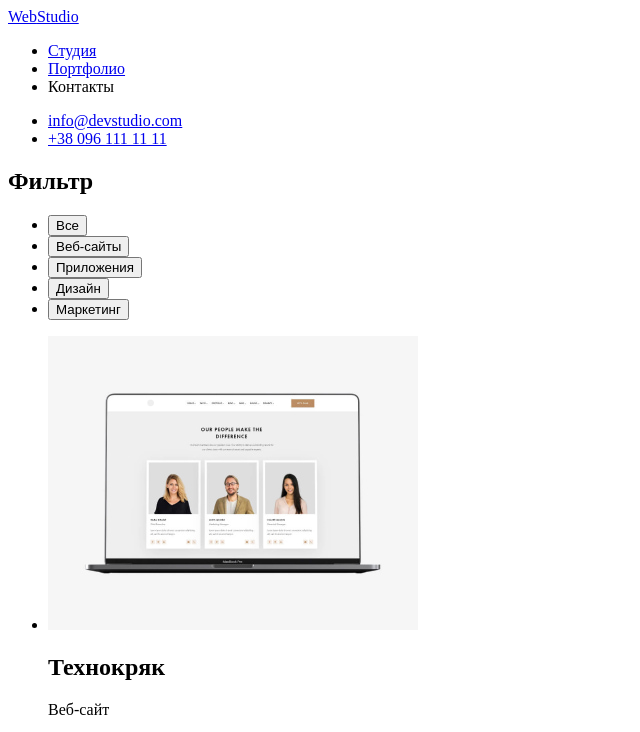
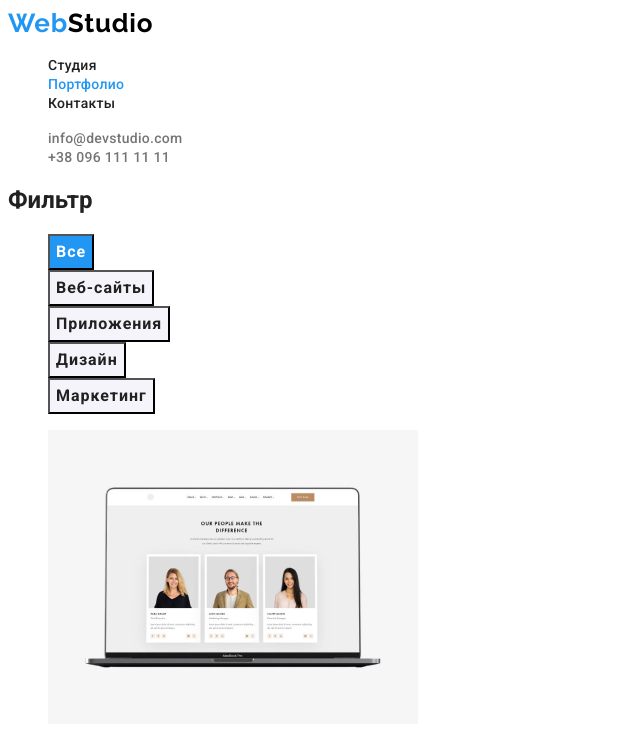
Before and after one commit to yurii-kovalchuk/goit-markup-hw-02, a plain HTML site: page portfolio.html in a window 1280 px wide. Shown: the top 732 px of the page, without its empty margins (0-640 px from the left). Drawn offline with Linux system fonts and the light colour scheme.

Commit message:
add styles to header

```diff
--- a/css/styles.css
+++ b/css/styles.css
@@ -0,0 +1,108 @@
+:root   {
+    /* fonts */
+    --main-font: Roboto, sans-serif;
+    --secondary-font: Raleway, sans-serif;
+
+    /* text colors */
+    --main-txt-cl: #212121;
+    --secondary-txt-cl:#757575;
+    --accent-txt-cl: #2196F3;
+    --white-txt-cl: #ffffff;
+
+    /* bg colors */
+    --dark-bg-cl: #2F303A;
+    --light-bg-cl: #F5F4FA;
+
+    /* others */
+}
+
+body    {
+    font-family: var(--main-font);
+    color: var(--main-txt-cl);
+}
+
+/* reset styles */
+.link   {
+    text-decoration: none;
+    color: currentColor;
+}
+
+.list   {
+    list-style: none;
+}
+
+/* base style */
+.btn    {
+    font-family: inherit;
+    font-weight: 700;
+    font-size: 16px;
+    line-height: calc(30 / 16);
+    letter-spacing: 0.06em;
+    cursor: pointer;
+    background-color: var(--light-bg-cl);
+    color: var(--main-txt-cl);
+
+}
+/* Header */
+.header-logo,
+.footer-logo    {
+    font-family: var(--secondary-font);
+    font-weight: 700;
+    font-size: 26px;
+    line-height: calc(31 / 26);
+    letter-spacing: 0.03em;
+    color: #000000;
+}
+
+.accent-logo    {
+    color: var(--accent-txt-cl);
+}
+
+.nav-link,
+.contacts-link    {
+    font-weight: 500;
+    font-size: 14px;
+    line-height: calc(16 / 14);
+    letter-spacing: 0.02em;
+    color: var(--main-txt-cl);
+}
+
+.nav-link:hover,
+.nav-link:focus,
+.contacts-link:hover,
+.contacts-link:focus  {
+    color: var(--accent-txt-cl);
+}
+
+.nav-link-current   {
+    color: var(--accent-txt-cl);
+}
+
+.contacts-link{
+    color:var(--secondary-txt-cl)
+}
+
+.hero   {
+    background-color:var(--dark-bg-cl);
+}
+
+.hero-title {
+    font-weight: 900;
+    font-size: 44px;
+    line-height: calc(60 / 44);
+    text-align: center;
+    letter-spacing: 0.06em;
+    text-transform: uppercase;
+    color: var(--white-txt-cl);
+}
+
+.btn:hover,
+.btn:focus  {
+    background-color: var(--accent-txt-cl);
+    color: var(--white-txt-cl);
+}
+
+.btn-current    {
+    background-color: var(--accent-txt-cl);
+    color: var(--white-txt-cl);
+}
--- a/portfolio.html
+++ b/portfolio.html
@@ -5,39 +5,56 @@
     <meta http-equiv="X-UA-Compatible" content="IE=edge" />
     <meta name="viewport" content="width=device-width, initial-scale=1.0" />
     <title>Портфолио</title>
+    <link rel="preconnect" href="https://fonts.googleapis.com" />
+    <link rel="preconnect" href="https://fonts.gstatic.com" crossorigin />
+    <link
+      href="https://fonts.googleapis.com/css2?family=Raleway:wght@700&family=Roboto:wght@400;500;700;900&display=swap"
+      rel="stylesheet"
+    />
+    <link rel="stylesheet" href="./css/styles.css" />
   </head>
   <body>
     <header class="header">
       <nav class="header-nav">
-        <a class="header-logo" href="./index.html"><span>Web</span>Studio</a>
-        <ul class="header-list">
-          <li class="header-item"><a class="header-link" href="./index.html">Студия</a></li>
-          <li class="header-item"><a class="header-link" href="./portfolio.html">Портфолио</a></li>
-          <li class="header-item"><a class="header-link" href=""></a>Контакты</li>
+        <a class="header-logo link" href="./index.html"
+          ><span class="accent-logo">Web</span>Studio</a
+        >
+        <ul class="nav-list list">
+          <li class="nav-item"><a class="nav-link link" href="./index.html">Студия</a></li>
+          <li class="nav-item">
+            <a class="nav-link link nav-link-current" href="./portfolio.html">Портфолио</a>
+          </li>
+          <li class="nav-item"><a class="nav-link link" href="">Контакты</a></li>
         </ul>
       </nav>
-      <ul class="contacts-list">
+      <ul class="contacts-list list">
         <li class="contacts-item">
-          <a class="contacts-link" href="mailto:info@devstudio.com">info@devstudio.com</a>
+          <a class="contacts-link link" href="mailto:info@devstudio.com">info@devstudio.com</a>
         </li>
         <li class="contacts-item">
-          <a class="contacts-link" href="tel:+380961111111">+38 096 111 11 11</a>
+          <a class="contacts-link link" href="tel:+380961111111">+38 096 111 11 11</a>
         </li>
       </ul>
     </header>
     <main>
       <section class="filters">
         <h1 class="filters-title">Фильтр</h1>
-        <ul class="filters-list">
-          <li class="filters-item"><button class="filter-btn" type="button">Все</button></li>
-          <li class="filters-item"><button class="filter-btn" type="button">Веб-сайты</button></li>
+        <ul class="filters-list list">
           <li class="filters-item">
-            <button class="filter-btn" type="button">Приложения</button>
+            <button class="filter-btn btn btn-current" type="button">Все</button>
           </li>
-          <li class="filters-item"><button class="filter-btn" type="button">Дизайн</button></li>
-          <li class="filters-item"><button class="filter-btn" type="button">Маркетинг</button></li>
+          <li class="filters-item">
+            <button class="filter-btn btn" type="button">Веб-сайты</button>
+          </li>
+          <li class="filters-item">
+            <button class="filter-btn btn" type="button">Приложения</button>
+          </li>
+          <li class="filters-item"><button class="filter-btn btn" type="button">Дизайн</button></li>
+          <li class="filters-item">
+            <button class="filter-btn btn" type="button">Маркетинг</button>
+          </li>
         </ul>
-        <ul class="projects-list">
+        <ul class="projects-list list">
           <li class="projects-item">
             <img
               class="project-img"
@@ -141,15 +158,15 @@
       </section>
     </main>
     <footer class="footer">
-      <a class="footer-logo" href="./index.html"><span>Web</span>Studio</a>
+      <a class="footer-logo link" href="./index.html"><span class="accent-logo">Web</span>Studio</a>
       <address class="address">
-        <ul class="address-list">
+        <ul class="address-list list">
           <li class="address-item"><p class="address-desc">г. Киев, пр-т Леси Украинки, 26</p></li>
           <li class="address-item">
-            <a class="address-link" href="mailto:info@devstudio.com">info@devstudio.com</a>
+            <a class="address-link link" href="mailto:info@devstudio.com">info@devstudio.com</a>
           </li>
           <li class="address-item">
-            <a class="address-link" href="tel:+380961111111">+38 096 111 11 11</a>
+            <a class="address-link link" href="tel:+380961111111">+38 096 111 11 11</a>
           </li>
         </ul>
       </address>
```
Also changed, not shown: index.html (+27 -16 lines).
